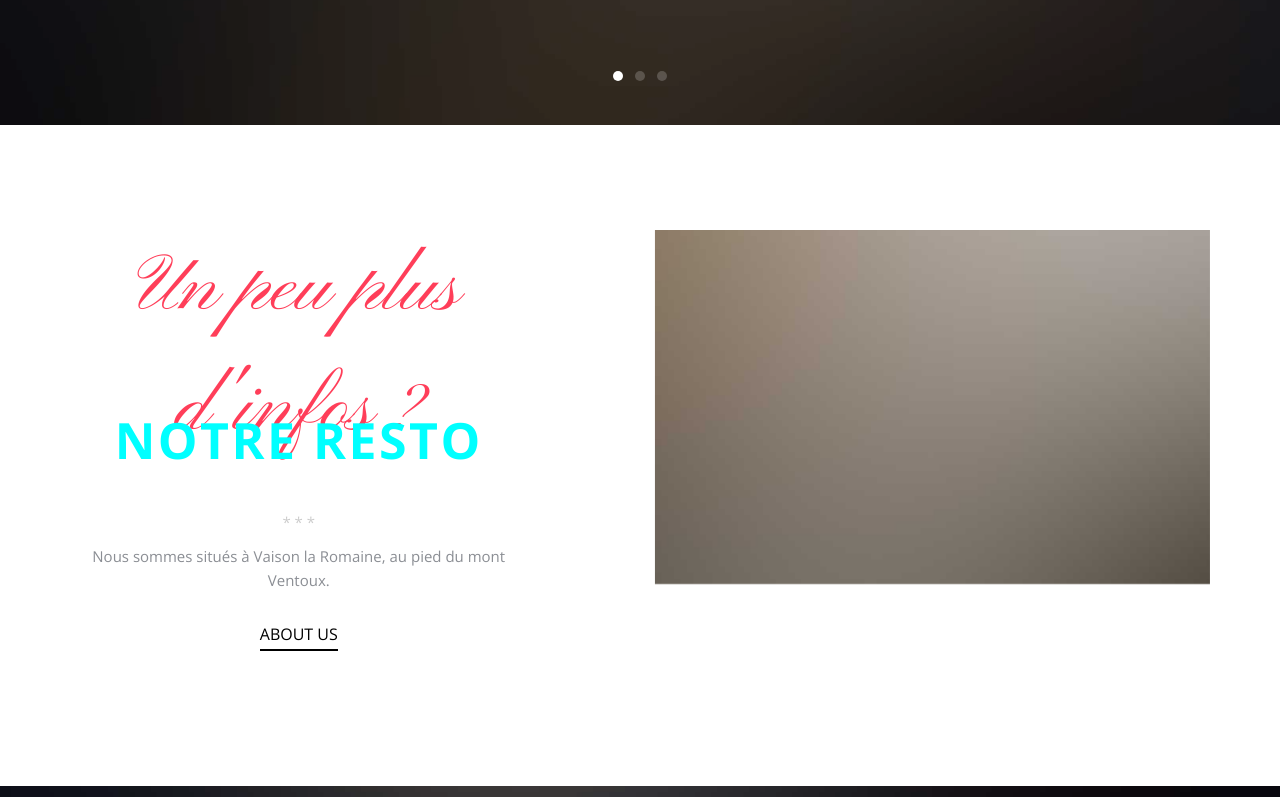
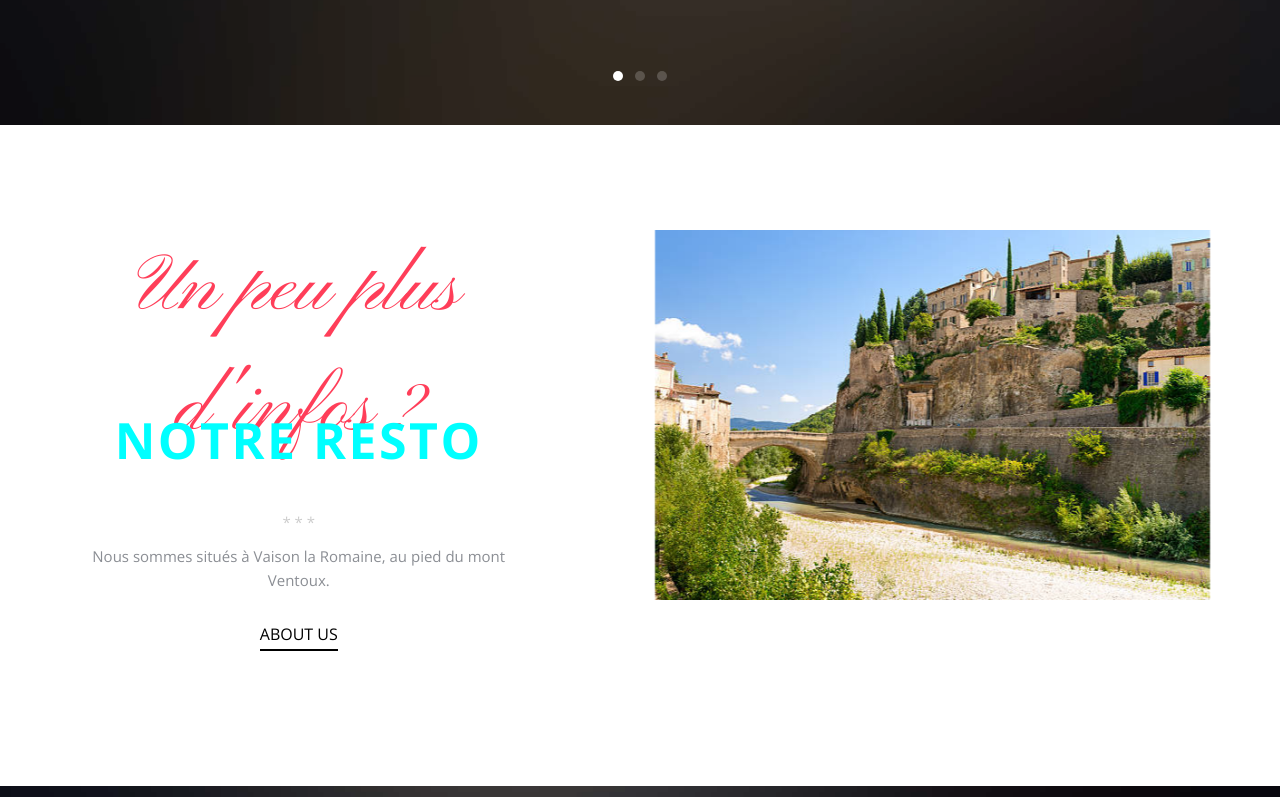
Before and after one commit to alemaitr/SiteResto, a website: page index.html in a window 1280 px wide. Shown: the part 625-1422 px from the top of the page. Drawn offline with nearby package versions, Linux system fonts and the light colour scheme; files whose address does not match are found by name.

Commit message:
Modification de l'image

```diff
--- a/index.html
+++ b/index.html
@@ -103,7 +103,7 @@
             <p><a href="#" class="probootstrap-custom-link">About Us</a></p>
           </div>
           <div class="col-md-6 col-md-push-1 probootstrap-animate">
-            <p><img src="img/img_1.jpg" alt="Free Bootstrap Template by uicookies.com" class="img-responsive"></p>
+            <p><img src="img/vaison.jpg" alt="Free Bootstrap Template by uicookies.com" class="img-responsive"></p>
           </div>
         </div>
         <!-- END row -->
```
Also changed, not shown: img/vaison.jpg (added).
